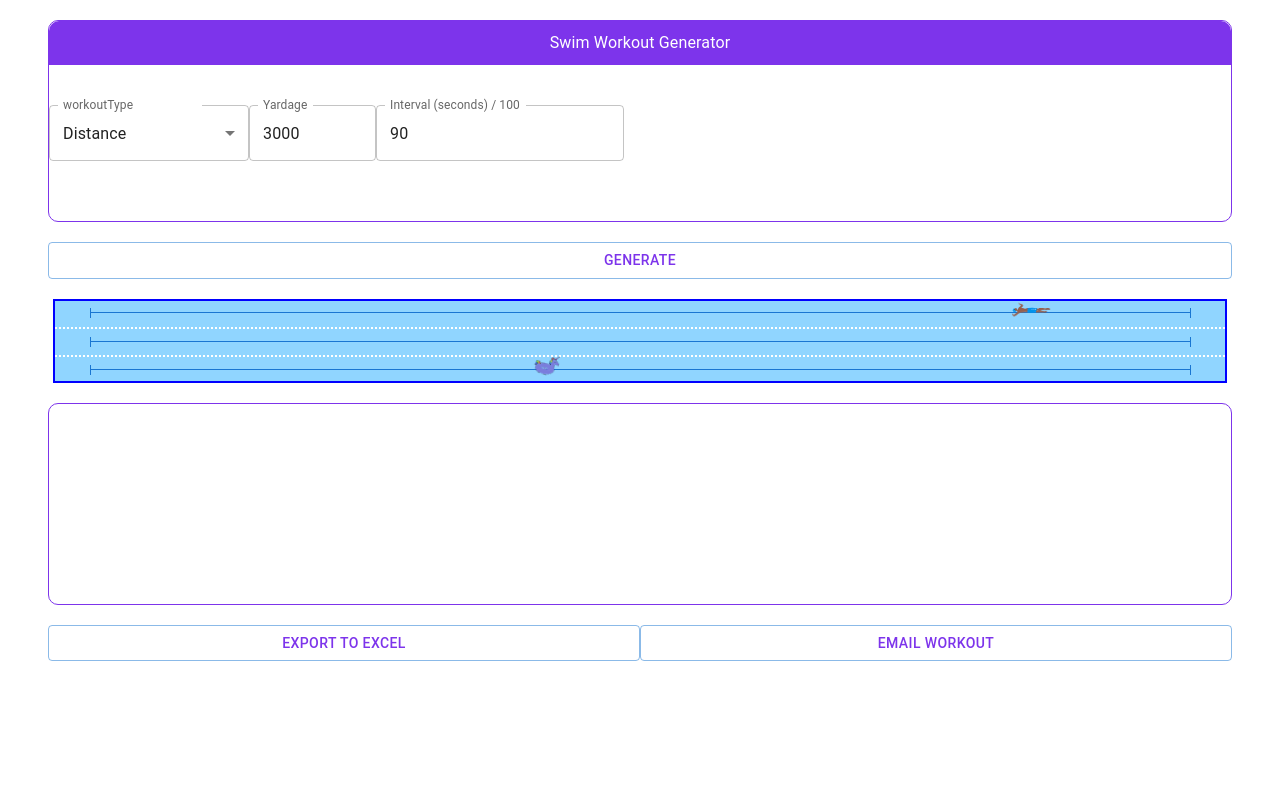
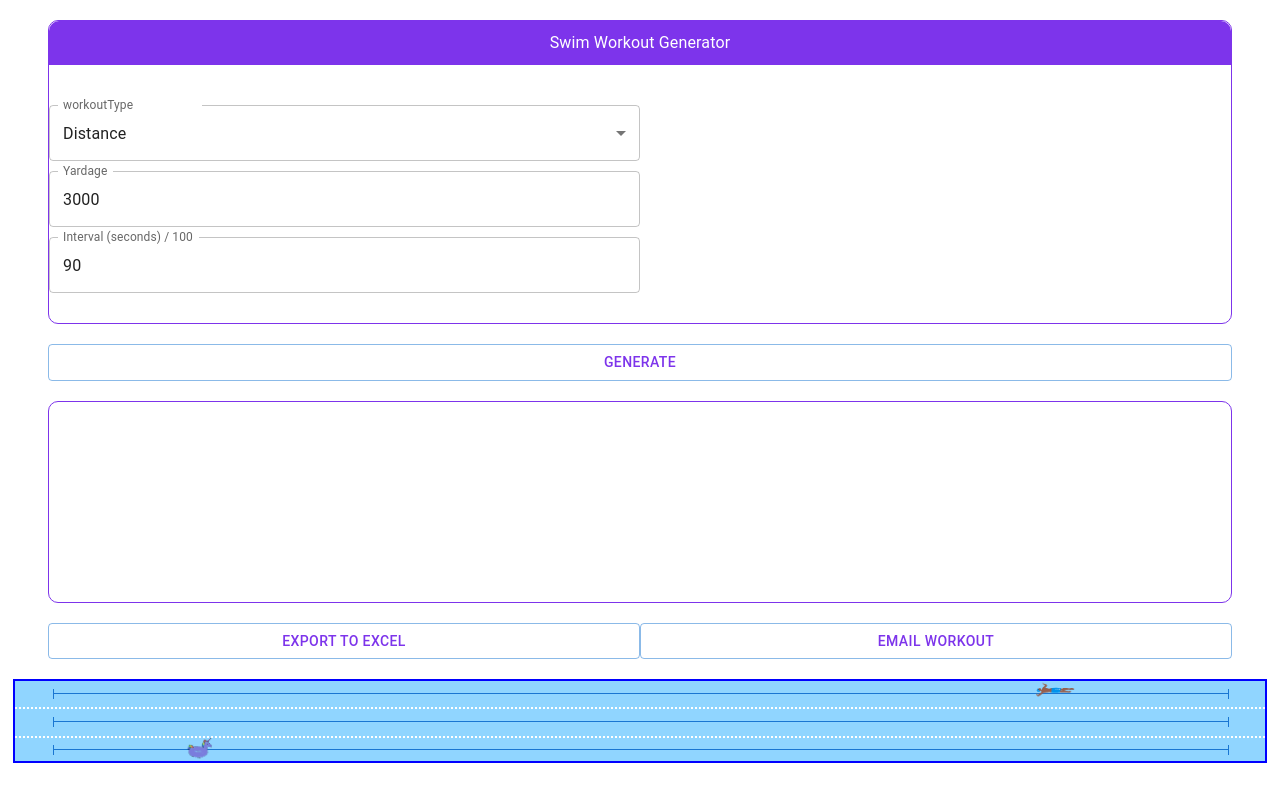
Before and after one commit to legaudinier/swimWorkouts, a React (Vite) app: page / in a window 1280 px wide. Shown: the top 802 px of the page. Built offline with nearby package versions, Linux system fonts and the light colour scheme.

Commit message:
Switching from rows to columns, just cleaner

```diff
--- a/src/App.tsx
+++ b/src/App.tsx
@@ -11,7 +11,6 @@ import ThresholdWorkout from './workouts/thresholdWorkout';
 import EasyWorkout from './workouts/easyWorkout';
 import { Box, Typography } from "@mui/material";
 import AnimatedPool from './animatedPool';
-
 
 function App() {
   const [workoutType, setWorkoutType] = useState("distance");
@@ -44,7 +43,7 @@ function App() {
   return (
     <Box sx={{
       '& .MuiOutlinedInput-root': {
-        marginBottom: '40px'
+        marginBottom: '10px'
       },
 
       '& .MuiFormGroup-root': {
@@ -80,11 +79,12 @@ function App() {
           }}>Swim Workout Generator</Typography>
           <Box sx={{
             display: 'flex',
-            flexDirection: 'row',
-            paddingTop: '40px'
+            flexDirection: 'column',
+            paddingTop: '40px',
+            width: '100%'
           }}>
-            <Box sx={{ flex: '0 1 200px' }}>
-              <FormControl fullWidth>
+            <Box>
+              <FormControl sx={{ minWidth: '50%' }}>
                 <InputLabel id="workoutType">workoutType</InputLabel>
                 <Select
                   labelId="workoutType"
@@ -109,6 +109,7 @@ function App() {
                 type="number"
                 defaultValue={'3000'}
                 onChange={yardageChange}
+                sx={{ minWidth: '50%' }}
                 InputProps={{
                   inputProps: {
                     max: 10000, min: 50, step: 50
@@ -123,11 +124,11 @@ function App() {
                 type="number"
                 onChange={baseIntervalChange}
                 defaultValue={90}
+                sx={{ minWidth: '50%' }}
               />
             </Box>
           </Box>
         </Box>
-        {/* actually hook this up */}
         <Box sx={{
           marginLeft: '40px',
           marginRight: '40px',
@@ -140,13 +141,6 @@ function App() {
 
             }}
             onClick={() => generate()}>Generate</Button>
-        </Box>
-        <Box sx={{
-          marginLeft: '40px',
-          marginRight: '40px',
-          marginTop: '20px'
-        }}>
-          <AnimatedPool />
         </Box>
 
         <Box sx={{
@@ -191,6 +185,10 @@ function App() {
           sx={{ width: '100%', color: '#7d34eb' }}
         >Email Workout</Button>
       </Box>
+      <Box sx={{ marginTop: '20px' }}>
+        <AnimatedPool />
+      </Box>
+
     </Box >
   );
 }
--- a/src/animatedPool.tsx
+++ b/src/animatedPool.tsx
@@ -154,7 +154,7 @@ const AnimatedPool = () => {
           // borderRadius: '50%',
           position: 'relative',
           animationName: 'myAnimationFloat',
-          animationDuration: '40s',
+          animationDuration: '200s',
           animationIterationCount: 'infinite','@keyframes myAnimationFloat': {
             "0%": {
               backgroundColor: 'transparent; left:4%; top:0px',
@@ -166,7 +166,7 @@ const AnimatedPool = () => {
             },
             "20%": {
               backgroundColor: 'transparent; left:50%; top:-7px',
-              transform: 'rotate(25deg)'
+              transform: 'rotate(19deg)'
             },
             "30%": {
               backgroundColor: 'transparent; left:60%; top:-3px',
```
